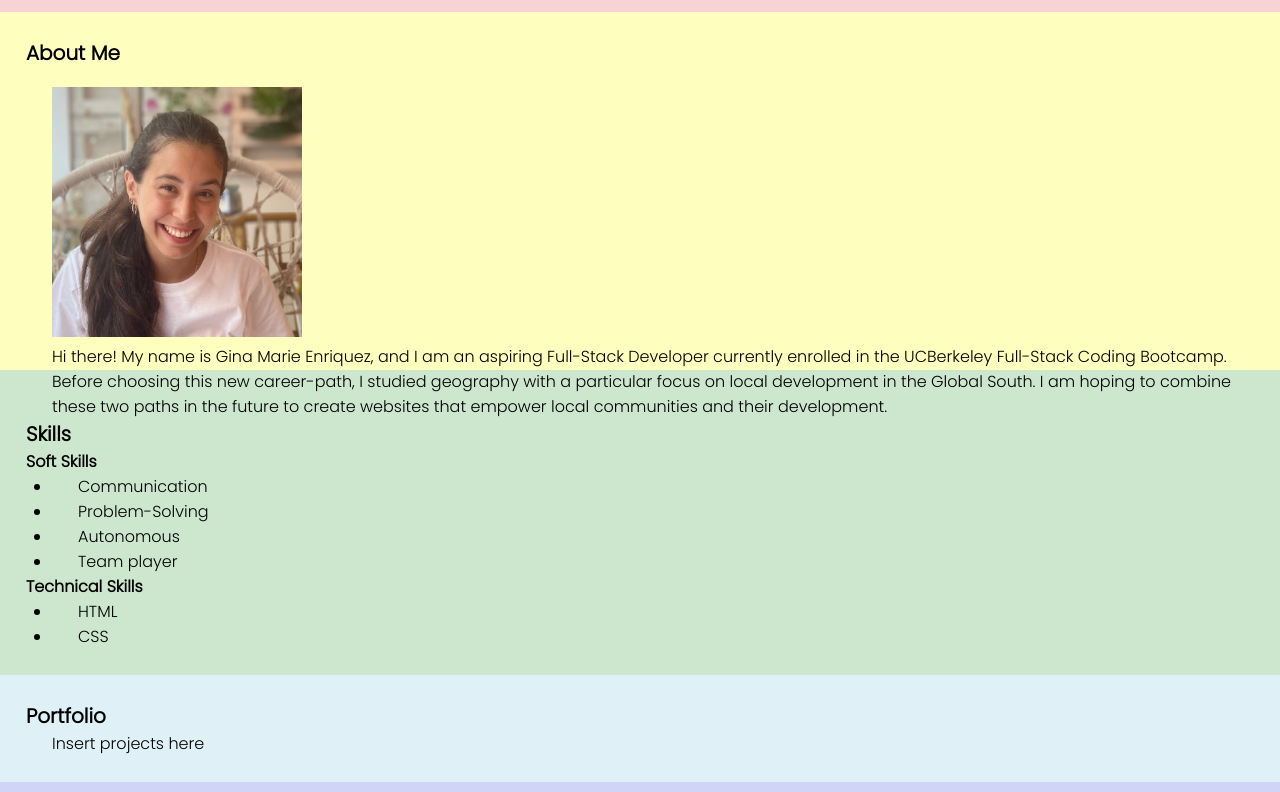
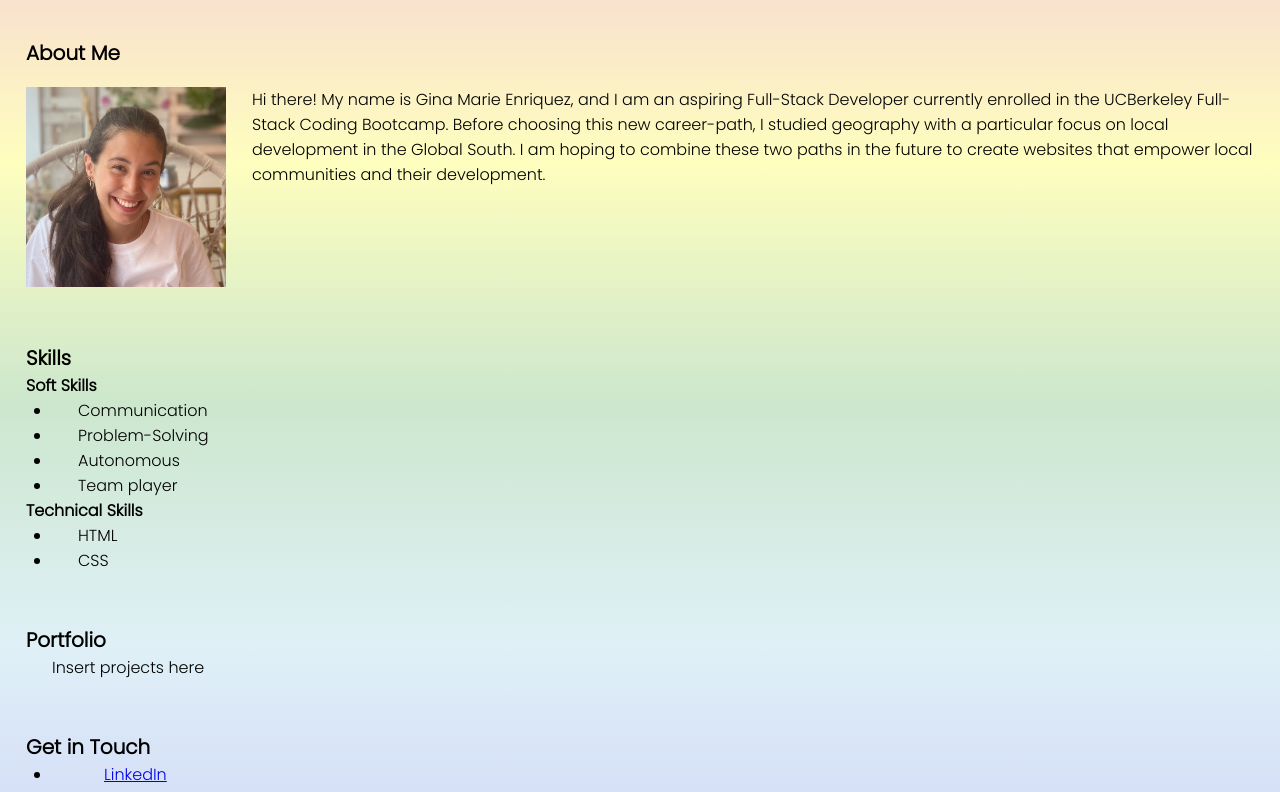
Before and after one commit to ginamarie14/module-2-assignment, a plain HTML site: page index.html in a window 1280 px wide. Shown: the part 79-871 px from the top of the page. Drawn offline with Linux system fonts and the light colour scheme.

Commit message:
photo and text are side by side

```diff
--- a/assets/css/style.css
+++ b/assets/css/style.css
@@ -4,10 +4,14 @@
     padding: 0;
 }
 
+body{
+    background-image: linear-gradient(#f7d3d6, #fefebe, #cce7cd, #dff0f7, #d0d5f7);
+}
+
 .header{
     padding: 26px;
     display: flex;
-    background-color: #f7d3d6;
+    /*background-color: #f7d3d6;*/
 }
 
 .header nav ul li {
@@ -38,26 +42,30 @@ p, ul, li, a{
 }
 
 #about-me{
-    background-color: #fefebe;
+    /*background-color: #fefebe;*/
     padding: 26px;
+}
+#am-p{
+    display: inline-flex;
 }
 
 #skills{
-    background-color: #cce7cd;
+    /*background-color: #cce7cd;*/
     padding: 26px;
 }
 
 #portfolio{
-    background-color: #dff0f7;
+    /*background-color: #dff0f7;*/
     padding: 26px;
 }
 
 #contact-info{
-    background-color: #d0d5f7;
+    /*background-color: #d0d5f7;*/
     padding: 26px;
 }
 
-.am-text{
+#am-text{
     float: right;
     font-family: 'Poppins', sans-serif;
+    vertical-align: middle;
 }
--- a/index.html
+++ b/index.html
@@ -29,13 +29,13 @@
         <section id="about-me" display: inline-block;>
             <h2>About Me</h2>
             <br>
-            <p> <img src="./assets/images/picture-of-me.jpg" width="250" height="250" alt="photo of me">
-                <span class="am-text">Hi there! My name is Gina Marie Enriquez, and I am an aspiring Full-Stack Developer
+            <div id="am-p">
+                <img src="./assets/images/picture-of-me.jpg" width="200" height="200" alt="photo of me"> <p id="am-text">Hi there! My name is Gina Marie Enriquez, and I am an aspiring Full-Stack Developer
                 currently enrolled in the UCBerkeley Full-Stack Coding Bootcamp. Before choosing this new career-path,
                 I studied geography with a particular focus on local development in the Global South. I am hoping to
                 combine these two paths in the future to create websites that empower local communities and their
-                development.</span>
-            </p>
+                development.</p>
+            </div>
 
 
         </section>
```
